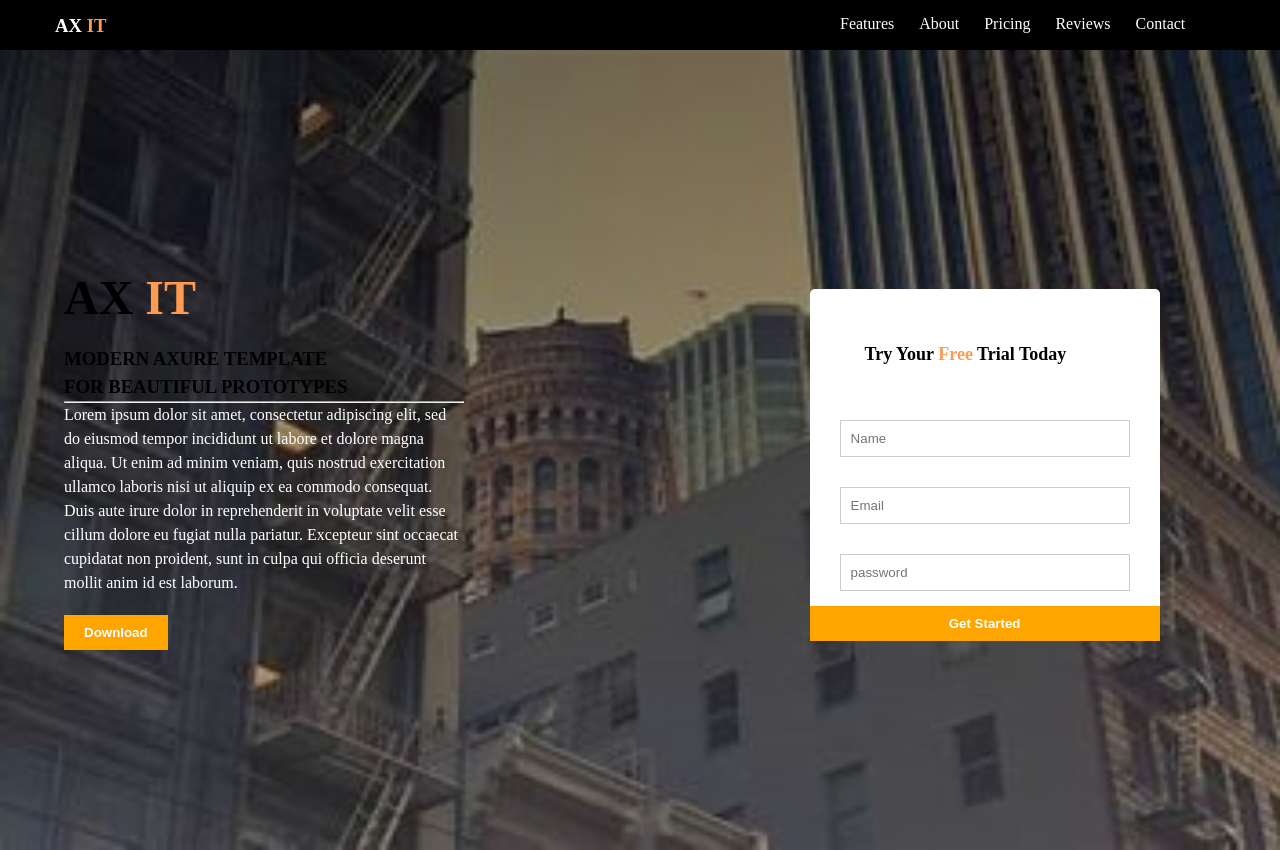
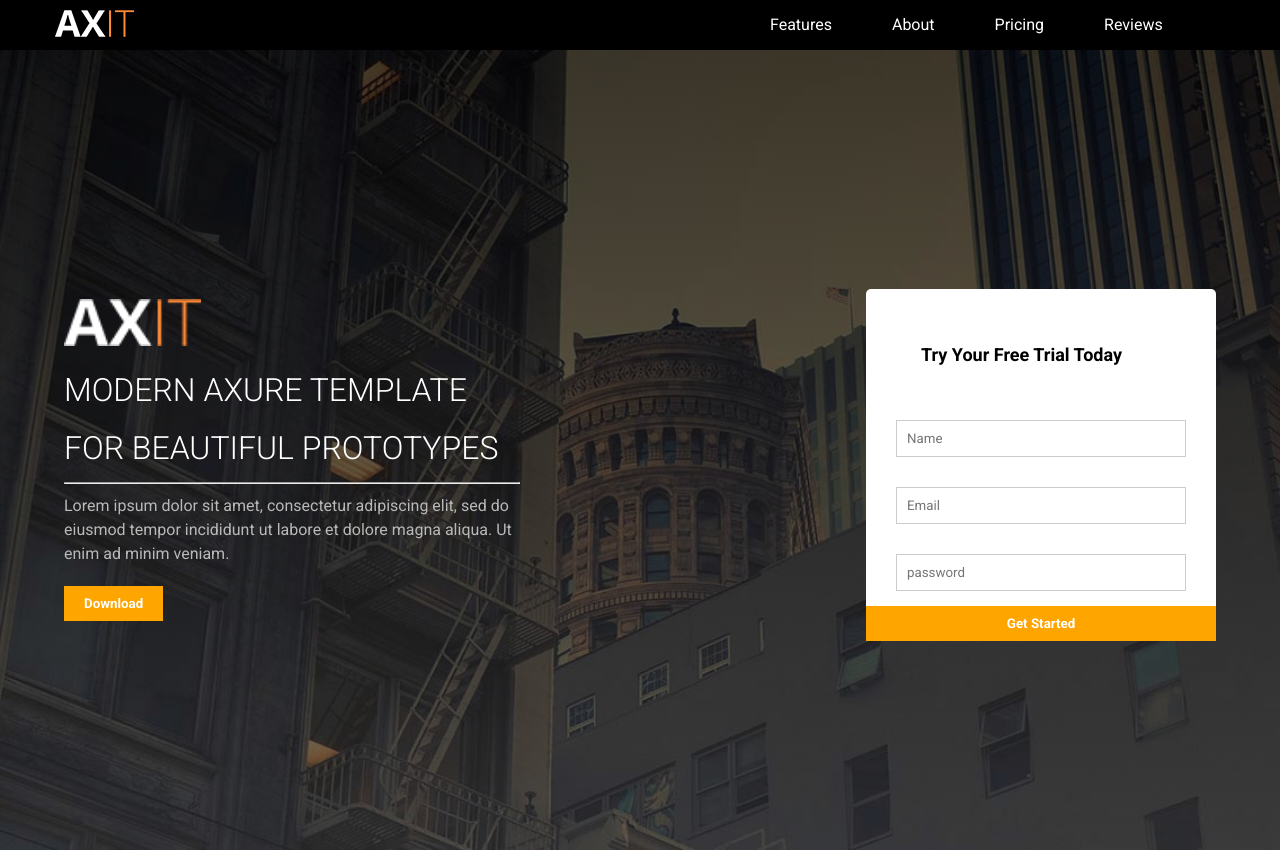
Before and after one commit to mariamhabashi/NTI-Summer-Training, a PHP site: page /AXIT/index.html in a window 1280 px wide. Run offline with PHP 8.4, Linux system fonts and the light colour scheme.

Commit message:
enhancement

```diff
--- a/Day5/AXIT/css/style.css
+++ b/Day5/AXIT/css/style.css
@@ -3,6 +3,7 @@
     margin: 0;
     padding: 0;
     box-sizing: border-box;
+    font-family: "Roboto", sans-serif;
 }
 .container{
     width: 1170px;
@@ -11,10 +12,10 @@
     overflow: hidden;
 }
 .container ul{
-    margin-left: 200px;
+    margin-left: 130px;
 }
 .right ul li{
-    padding-right: 25px;
+    padding-right: 60px;
 }
 .right li:hover a{
     color: #ff9b50;
@@ -28,17 +29,9 @@ header {
 header .left {
     width: 50%;
     float: left;
+    padding-top: 10px;
 }
 
-header .left h3  {
-    color: white;
-    margin-top: 15px;
-}
-span {
-    color: #ff9b50;
-    font-weight: bold;
-
-}
 header .right {
         float: left;
         width: 50%;
@@ -66,13 +59,12 @@ main{
     display: flex;
     height: 100vh;
     background-image:linear-gradient(rgba(0, 0, 0, 0.5), rgba(90, 90, 90, 0.37)),
-    url("../imgs/0a76d308-e926-4916-9995-dbf25dbbd5a3.jpg");
+    url("../imgs/banner.jpg");
     background-size: cover;
     padding: 0 5%;
 }
 main .left{
     margin-top: 20px;
-    max-width: 400px;
     flex: 1;
     display: flex;
     flex-direction: column;
@@ -80,12 +72,17 @@ main .left{
 }
 .description{
     margin-top: 20px;
-    max-width: 400px;
-    font-size: 16px;
     line-height: 1.5;
 }
+.description h3{
+    font-weight: 300;
+    font-size:xx-large;
+    margin-bottom: 10px;
+    color: white;
+}
 .description p{
-        color: white;
+    margin-top: 10px;
+    color: rgb(185, 185, 185);
 }
 main .right{
     width: 350px;
--- a/Day5/AXIT/index.html
+++ b/Day5/AXIT/index.html
@@ -4,15 +4,18 @@
     <meta charset="UTF-8">
     <meta name="viewport" content="width=device-width, initial-scale=1.0">
     <title>Document</title>
-    <link rel="stylesheet" href="css/all.css">
+    <link rel="preconnect" href="https://fonts.googleapis.com">
+    <link rel="preconnect" href="https://fonts.gstatic.com" crossorigin>
+    <link href="https://fonts.googleapis.com/css2?family=Roboto:ital,wght@0,100..900;1,100..900&display=swap" rel="stylesheet">
     <link rel="stylesheet" href="css/style.css">
+
 </head>
 <body>
     <!-- Header -->
     <header>
         <div class="container">
         <div class="left">
-            <h3>AX <span>IT</span></h3>
+            <img src="imgs/logo.png">
         </div>
         <div class="right">
             <ul>
@@ -29,12 +32,12 @@
      <main>
         <!-- Left -->
         <div class="left">
-            <h1  >AX <span>IT</span></h1>
+            <img src="imgs/logo.png" width="30%">
          <div class="description">
-             <h3>MODERN AXURE TEMPLATE</h3>
+            <h3>MODERN AXURE TEMPLATE</h3>
             <h3>FOR BEAUTIFUL PROTOTYPES</h3>
             <hr>
-            <p>Lorem ipsum dolor sit amet, consectetur adipiscing elit, sed do eiusmod tempor incididunt ut labore et dolore magna aliqua. Ut enim ad minim veniam, quis nostrud exercitation ullamco laboris nisi ut aliquip ex ea commodo consequat. Duis aute irure dolor in reprehenderit in voluptate velit esse cillum dolore eu fugiat nulla pariatur. Excepteur sint occaecat cupidatat non proident, sunt in culpa qui officia deserunt mollit anim id est laborum.</p>
+            <p>Lorem ipsum dolor sit amet, consectetur adipiscing elit, sed do eiusmod tempor incididunt ut labore et dolore magna aliqua. Ut enim ad minim veniam.</p>
             <button class="download-btn">Download</button>
 
         </div>  </div>
```
Also changed, not shown: Day5/AXIS/imgs/0a76d308-e926-4916-9995-dbf25dbbd5a3.jpg (deleted), Day5/AXIS/imgs/nature-yuh_11zon.png (deleted). Lines whose indentation alone changed are shown as unchanged.
